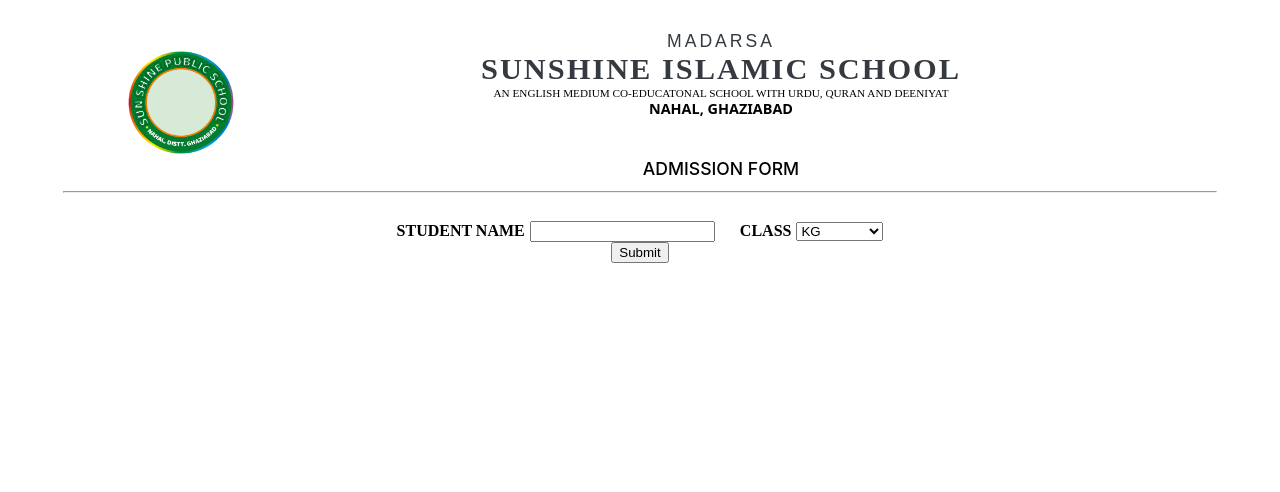
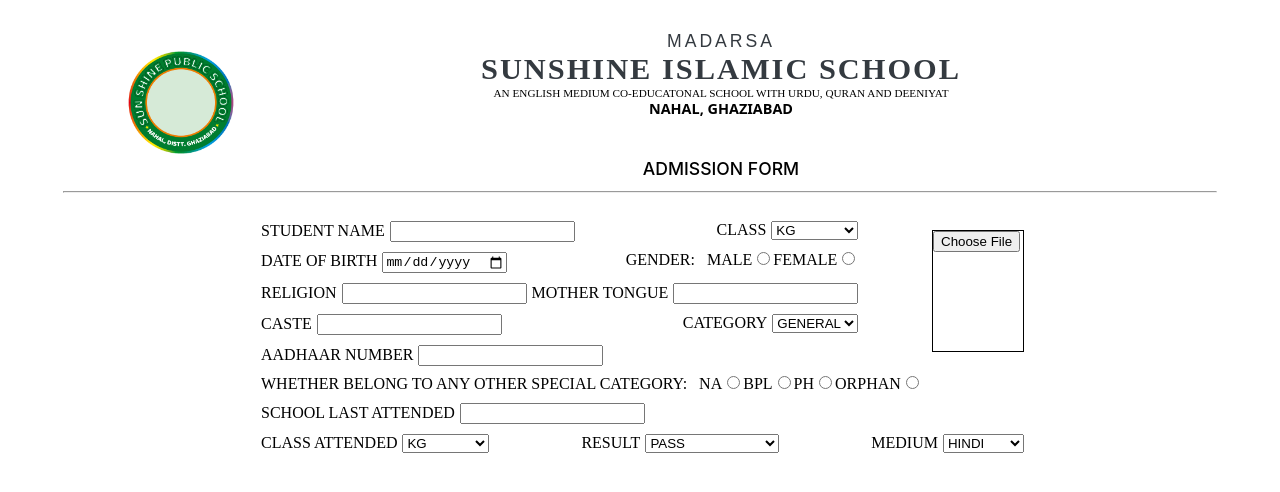
Before and after one commit to iazamkhan/sunshine-school, a React (Create React App) app: page / in a window 1280 px wide. Shown: the top 492 px of the page. Built offline with nearby package versions, Linux system fonts and the light colour scheme; a web font is replaced by a local one.

Commit message:
added some more input fields

```diff
--- a/src/components/Form/Form.js
+++ b/src/components/Form/Form.js
@@ -1,14 +1,13 @@
 import React, { useRef, useState } from 'react'
-import axios from 'axios'
 import './Form.scss'
 
 function Form() {
 
-    const url = "https://script.google.com/macros/s/AKfycbwPvAI_tRl51i82sq6Re3nbGWEtdlJ0CODqbCAZk9XDSLAsN3RTs14Ye_od1MrbNYbfWw/exec"
+    const url = "https://script.google.com/macros/s/AKfycbw7farhDaup7fPxIoRUOw8vxe_PwzuxzEPndtdnT4_qQy89ejTSRCw781jq9MCty5VNkA/exec"
     const formRef = useRef(null)
     const [loading, setLoading] = useState(false)
 
-    const handleSubmit = (e) =>{
+    const handleSubmit = (e) => {
         e.preventDefault()
         setLoading(true)
 
@@ -26,13 +25,15 @@
     return (
         <div>
             <form ref={formRef} className="form" action="https://docs.google.com/forms/d/e/1FAIpQLSe8ihhotKhUu77nf5JdGngPP6e4fhD95MCUnNNDnrO6-xV19w/viewform?usp=sf_link" method="POST">
+                <section className="first-section">
+                    <div className="left-part">
                         <div className="name-and-class">
-                    <label for="entry.300882085">STUDENT NAME
-                        <input type="text" name="STUDENT NAME" required="required" />
+                            <label for="STUDENT NAME">STUDENT NAME
+                                <input type="text" name="STUDENT NAME" required />
                             </label>
-                    <label for="entry.1163096108">
+                            <label for="CLASS">
                                 CLASS
-                        <select className="select-class" required="required" name="CLASS">
+                                <select className="select-class" name="CLASS" required>
                                     <option value="KG">KG</option>
                                     <option value="NURSERY">NURSERY</option>
                                     <option value="I">I</option>
@@ -46,7 +47,94 @@
                                 </select>
                             </label>
                         </div>
-                <button type="submit" onClick={handleSubmit}>Submit</button>
+                        <div className="name-and-class">
+                            <label for="DATE OF BIRTH">DATE OF BIRTH
+                                <input type="date" name="DATE OF BIRTH" required />
+                            </label>
+                            <label for="GENDER">GENDER:
+                               &nbsp; MALE<input type="radio" value="MALE" name="GENDER" required />
+                                FEMALE<input type="radio" value="FEMALE" name="GENDER" required />
+                            </label>
+                        </div>
+                        <div className="name-and-class">
+                            <label for="RELIGION">RELIGION
+                                <input type="text" name="RELIGION" required />
+                            </label>
+                            <label for="MOTHER TONGUE">MOTHER TONGUE
+                                <input type="text" name="MOTHER TONGUE" required />
+                            </label>
+                        </div>
+                        <div className="name-and-class">
+                            <label for="CASTE">CASTE
+                                <input type="text" name="CASTE" required />
+                            </label>
+                            <label for="CATEGORY">
+                                CATEGORY
+                                <select className="select-class" name="CATEGORY" required>
+                                    <option value="GENERAL">GENERAL</option>
+                                    <option value="OBC">OBC</option>
+                                    <option value="SC">SC</option>
+                                    <option value="ST">ST</option>
+                                </select>
+                            </label>
+                        </div>
+                        <div className="name-and-class">
+                            <label for="AADHAAR">AADHAAR NUMBER
+                                <input type="tel" pattern="[0-9]{4}-[0-9]{4}-[0-9]{4}" minLength="12" maxLength="12" name="AADHAAR NUMBER" required />
+                            </label>
+                        </div>
+                    </div>
+                    <input className="file-input" type="file" name="PHOTO" placeholder="Upload a photo" accept=".jpg, .png" />
+                </section>
+                <section className="second-section">
+                <div className="name-and-class">
+                <label for="SPECIAL CATEGORY">WHETHER BELONG TO ANY OTHER SPECIAL CATEGORY:
+                               &nbsp; NA<input type="radio" value="NA" name="SPECIAL CATEGORY" required />
+                                BPL<input type="radio" value="BPL" name="SPECIAL CATEGORY" required />
+                                PH<input type="radio" value="PH" name="SPECIAL CATEGORY" required />
+                                ORPHAN<input type="radio" value="ORPHAN" name="SPECIAL CATEGORY" required />
+                            </label>
+                    </div>
+                    <div className="name-and-class">
+                            <label for="LAST SCHOOL">SCHOOL LAST ATTENDED
+                                <input type="text" name="LAST SCHOOL" required />
+                            </label>
+                        </div>
+                        <div className="name-and-class">
+                        <label for="CLASS ATTENDED">
+                                CLASS ATTENDED
+                                <select className="select-class" name="CLASS ATTENDED" required>
+                                    <option value="KG">KG</option>
+                                    <option value="NURSERY">NURSERY</option>
+                                    <option value="I">I</option>
+                                    <option value="II">II</option>
+                                    <option value="III">III</option>
+                                    <option value="IV">IV</option>
+                                    <option value="V">V</option>
+                                    <option value="VI">VI</option>
+                                    <option value="VII">VII</option>
+                                    <option value="VIII">VIII</option>
+                                </select>
+                            </label>
+                            <label for="RESULT">
+                                RESULT
+                                <select className="select-class" name="RESULT" required>
+                                    <option value="PASS">PASS</option>
+                                    <option value="FAIL">FAIL</option>
+                                    <option value="RESULT WAITING">RESULT WAITING</option>
+                                </select>
+                            </label>
+                            <label for="MEDIUM">
+                                MEDIUM
+                                <select className="select-class" name="MEDIUM" required>
+                                    <option value="PASS">HINDI</option>
+                                    <option value="FAIL">ENGLISH</option>
+                                    <option value="RESULT WAITING">URDU</option>
+                                </select>
+                            </label>
+                        </div>
+                </section>
+                {/* <button type="submit" onClick={handleSubmit}>Submit</button> */}
             </form>
         </div>
     )
--- a/src/components/Form/Form.scss
+++ b/src/components/Form/Form.scss
@@ -3,19 +3,73 @@
     flex-direction: column;
     align-items: center;
     justify-content: space-between;
-    padding: 20px 0;
-    font-weight: 550;
+    padding: 10px 0;
+    font-weight: 500;
     font-family: "Angkor", serif;
 
-    .name-and-class {
+    .first-section {
         display: flex;
         flex-direction: row;
         align-items: center;
-        justify-content: space-around;
-        width: 40%;
+        justify-content: space-between;
+        min-width: 60%;
+
+        .left-part {
+            display: flex;
+            flex-direction: column;
+            justify-content: space-between;
+            align-items: flex-start;
+
+            .name-and-class {
+                display: flex;
+                flex-direction: row;
+                align-items: flex-start;
+                justify-content: space-between;
+                width: 100%;
+
+                @media only screen and (max-width: 800px) {
+                    display: flex;
+                    flex-direction: column;
+                    align-items: center;
+                    justify-content: space-between;
+                }
+            }
+
+        }
+
+        .file-input {
+            border: 0.5px solid black;
+            height: 120px;
+            width: 90px;
+            text-align: center;
+        }
     }
 
-    input, select {
-        margin-left: 5px;
+    .second-section {
+        display: flex;
+        flex-direction: column;
+        align-items: flex-start;
+        justify-self: space-between;
+        min-width: 60%;
+
+        .name-and-class {
+            display: flex;
+            flex-direction: row;
+            align-items: center;
+            justify-content: space-between;
+            width: 100%;
+
+            @media only screen and (max-width: 800px) {
+                display: flex;
+                flex-direction: column;
+                align-items: center;
+                justify-content: space-between;
+            }
+        }
     }
 }
+
+input, select, label {
+    margin-left: 5px;
+    margin-top: 5px;
+}
```
Lines whose indentation alone changed are shown as unchanged.
